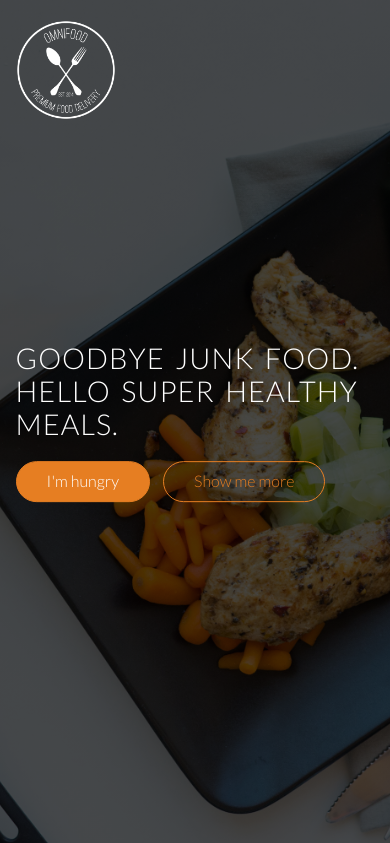
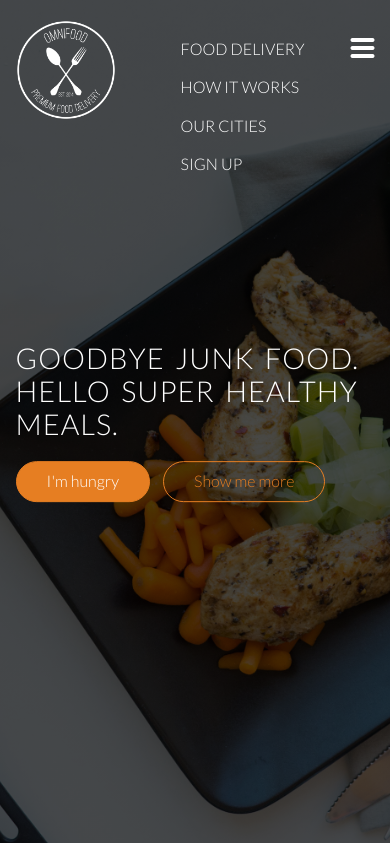
Before and after one commit to aindriu80/Omnifood2, a PHP site: page / in a window 390 px wide. Shown: the top 843 px of the page. Run offline with PHP 8.4, Linux system fonts and the light colour scheme; style sheets or scripts are compiled from the project's sources; some libraries are stand-ins or nearby versions; some web fonts are replaced.

Commit message:
Making the navigation responsive - CSS

```diff
--- a/index.html
+++ b/index.html
@@ -23,7 +23,7 @@
                 <li><a href="#cities">Our cities</a></li>
                 <li><a href="#plans">Sign up</a></li>
                 </ul>
-
+                <a class="mobile-nav-icon"><i class="ion-navicon-round"></i></a>
            </div>
        </nav>
     <div class="hero-text-box">
--- a/resources/css/queries.css
+++ b/resources/css/queries.css
@@ -53,7 +53,33 @@
         margin: 0 0 4% 0;
         }
 
-    .main-nav { display: none;}
+    /*.main-nav { display: none;}*/
+    .mobile-nav-icon {display: inline-block;}
+
+    .main-nav {
+        float: left;
+        margin-top: 30px;
+        margin-left: 25px;
+    }
+
+    .main-nav li {
+        display: block;
+    }
+
+    .main-nav li a:link,
+    .main-nav li a:visited {
+        display: block;
+        border: 0;
+        padding: 10px 0px;
+        font-size: 100%;
+    }
+    .sticky .main-nav{margin-top: 10px;}
+
+    .sticky .main-nav li a:link,
+    .sticky .main-nav li a:visited{padding: 10px 0;}
+    .sticky .mobile-nav-icon  {margin-top: 10px;}
+    .sticky .mobile-nav-icon i {color: #555;}
+
 
     h1 { font-size: 180%;}
     h2 { font-size: 150%;}
--- a/resources/css/style.css
+++ b/resources/css/style.css
@@ -272,6 +272,21 @@ header {
 .main-nav li a:active{
     border-bottom: 2px solid #e67e22;
 
+}
+/*-----------------------------------------
+-------------- Mobile Navi-----------------
+-----------------------------------------*/
+
+.mobile-nav-icon{
+    float: right;
+    margin-top: 30px;
+    cursor: pointer;
+    display: none;
+}
+
+.mobile-nav-icon i {
+    font-size: 200%;
+    color: #fff;
 }
 
 /*-----------------------------------------
```
